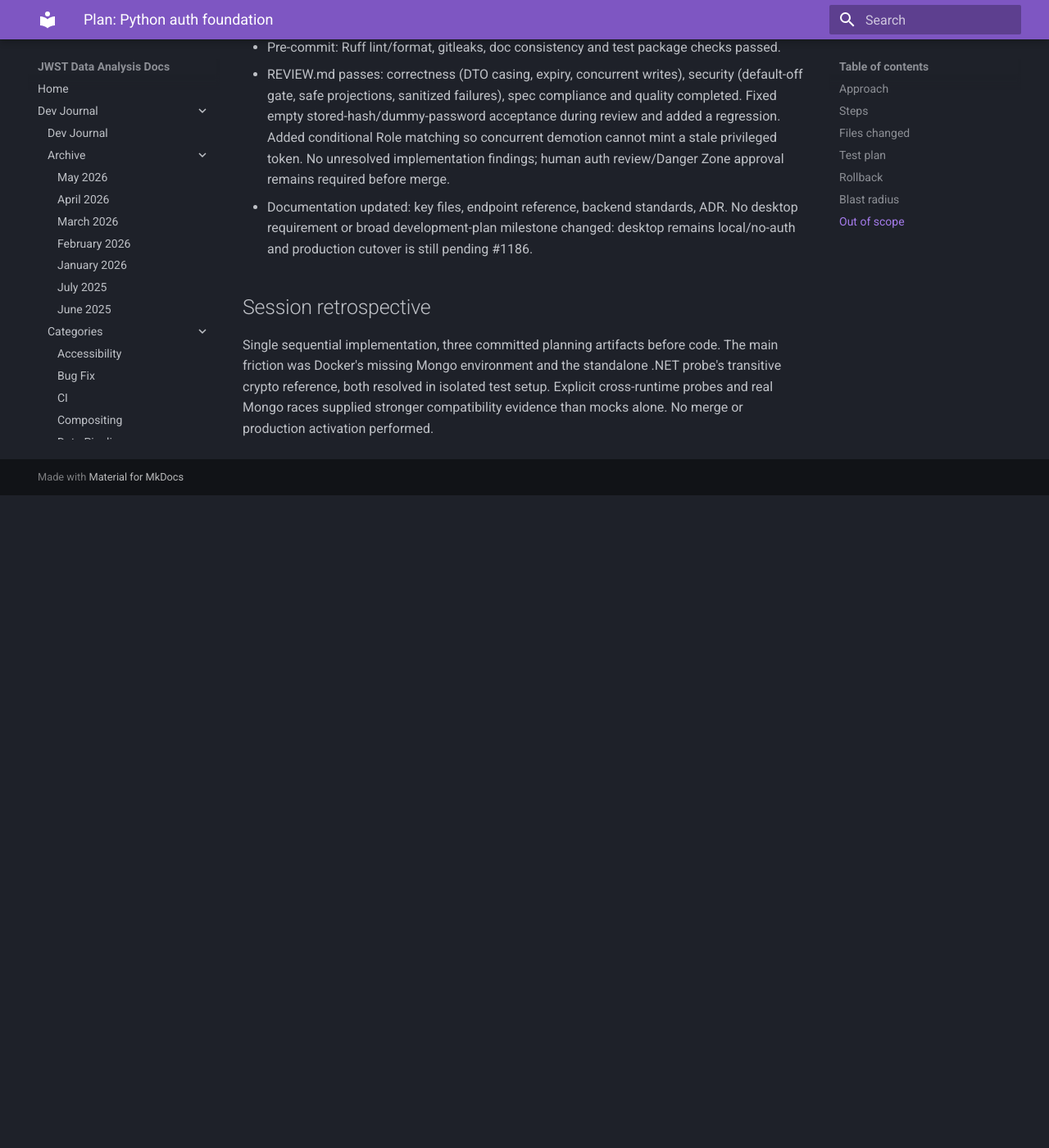
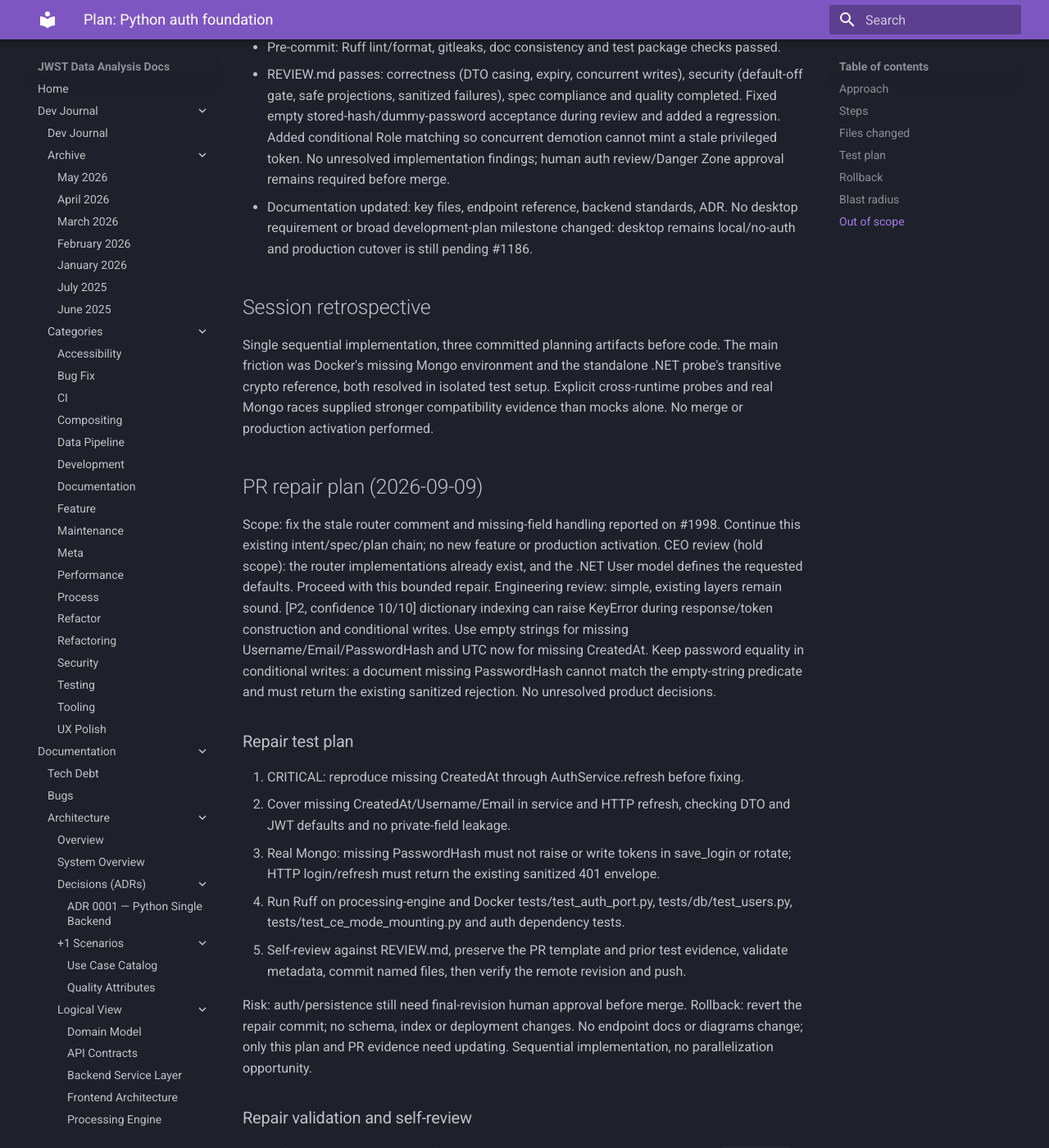
Before and after one commit to Snoww3d/jwst-data-analysis, an MkDocs documentation site: the page built from docs/plans/features/card-1991.md, in a window 1280 px wide and 1400 px high, scrolled down 4232 px. Shown: the whole window at 82% size. Built offline with MkDocs 1.6.1 and Material for MkDocs 9.7.7, drawn with Linux system fonts in a browser that asks for light colours; before the commit the page ends 4836 px from its top, so only the background shows below that; some of the changed text lies outside the part shown.

```diff
--- a/docs/plans/features/card-1991.md
+++ b/docs/plans/features/card-1991.md
@@ -139,3 +139,52 @@
 probe's transitive crypto reference, both resolved in isolated test setup. Explicit
 cross-runtime probes and real Mongo races supplied stronger compatibility evidence
 than mocks alone. No merge or production activation performed.
+
+## PR repair plan (2026-09-09)
+
+Scope: fix the stale router comment and missing-field handling reported on #1998.
+Continue this existing intent/spec/plan chain; no new feature or production activation.
+CEO review (hold scope): the router implementations already exist, and the .NET
+User model defines the requested defaults. Proceed with this bounded repair.
+Engineering review: simple, existing layers remain sound. [P2, confidence 10/10]
+dictionary indexing can raise KeyError during response/token construction and
+conditional writes. Use empty strings for missing Username/Email/PasswordHash and
+UTC now for missing CreatedAt. Keep password equality in conditional writes:
+a document missing PasswordHash cannot match the empty-string predicate and must
+return the existing sanitized rejection. No unresolved product decisions.
+
+### Repair test plan
+
+1. CRITICAL: reproduce missing CreatedAt through AuthService.refresh before fixing.
+2. Cover missing CreatedAt/Username/Email in service and HTTP refresh, checking DTO
+   and JWT defaults and no private-field leakage.
+3. Real Mongo: missing PasswordHash must not raise or write tokens in save_login
+   or rotate; HTTP login/refresh must return the existing sanitized 401 envelope.
+4. Run Ruff on processing-engine and Docker tests/test_auth_port.py,
+   tests/db/test_users.py, tests/test_ce_mode_mounting.py and auth dependency tests.
+5. Self-review against REVIEW.md, preserve the PR template and prior test evidence,
+   validate metadata, commit named files, then verify the remote revision and push.
+
+Risk: auth/persistence still need final-revision human approval before merge.
+Rollback: revert the repair commit; no schema, index or deployment changes.
+No endpoint docs or diagrams change; only this plan and PR evidence need updating.
+Sequential implementation, no parallelization opportunity.
+
+### Repair validation and self-review
+
+- Before repair, AuthService.refresh with a legacy user missing CreatedAt raised
+  `KeyError: 'CreatedAt'`; the new direct-service regression now passes.
+- Docker with this checkout mounted read-only and a fresh isolated Mongo 8:
+  `docker exec jwst-repair-1998-tests python -m pytest tests/test_auth_port.py tests/db/test_users.py tests/test_ce_mode_mounting.py tests/test_auth_deps.py --no-cov -p no:cacheprovider`
+  — **125 passed**, no skips, one existing Starlette deprecation warning.
+  Includes seven new missing-field cases; missing passwords return sanitized 401
+  responses without token writes. Existing concurrency/revocation checks pass.
+- Ruff lint and format checks passed across processing-engine; format check uses
+  `--no-cache` because the source is read-only. `git diff --check` passed.
+- REVIEW.md passes completed in order: correctness (defaults and all token callers),
+  security (password predicates retained, role/lockout and opt-in guards unchanged),
+  artifact compliance (existing spec R5/R6), quality (regressions, no weakened tests).
+  Human auth review and final-revision Danger Zone approval still gate merging.
+- Repair retrospective: one bounded repair with real Mongo failure-path proofs.
+  Docker's read-only source required disabling Ruff's cache; no application stack
+  or author checkout was modified. Preserve this isolation for future repairs.
```
Also changed, not shown: 5 other files.
